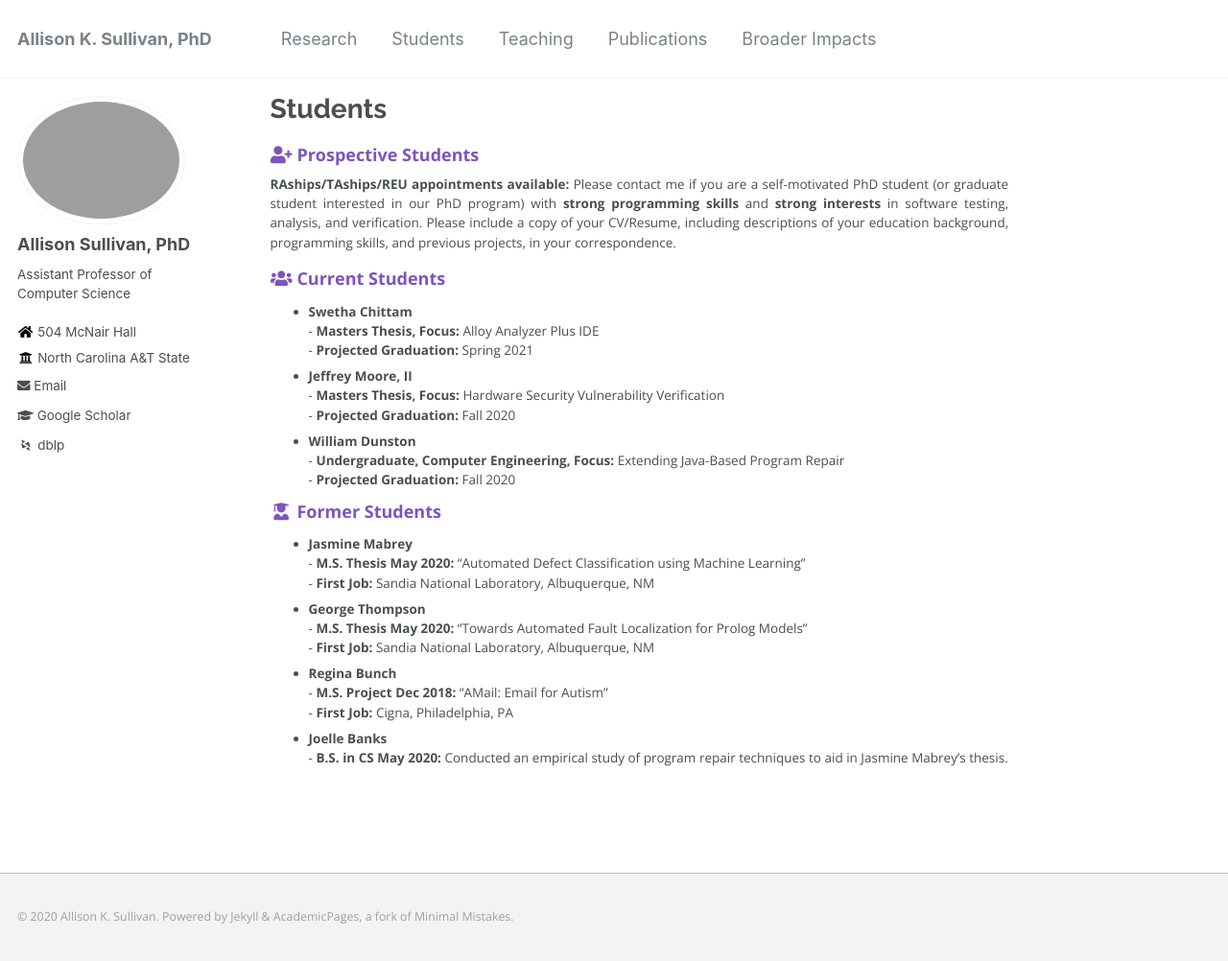
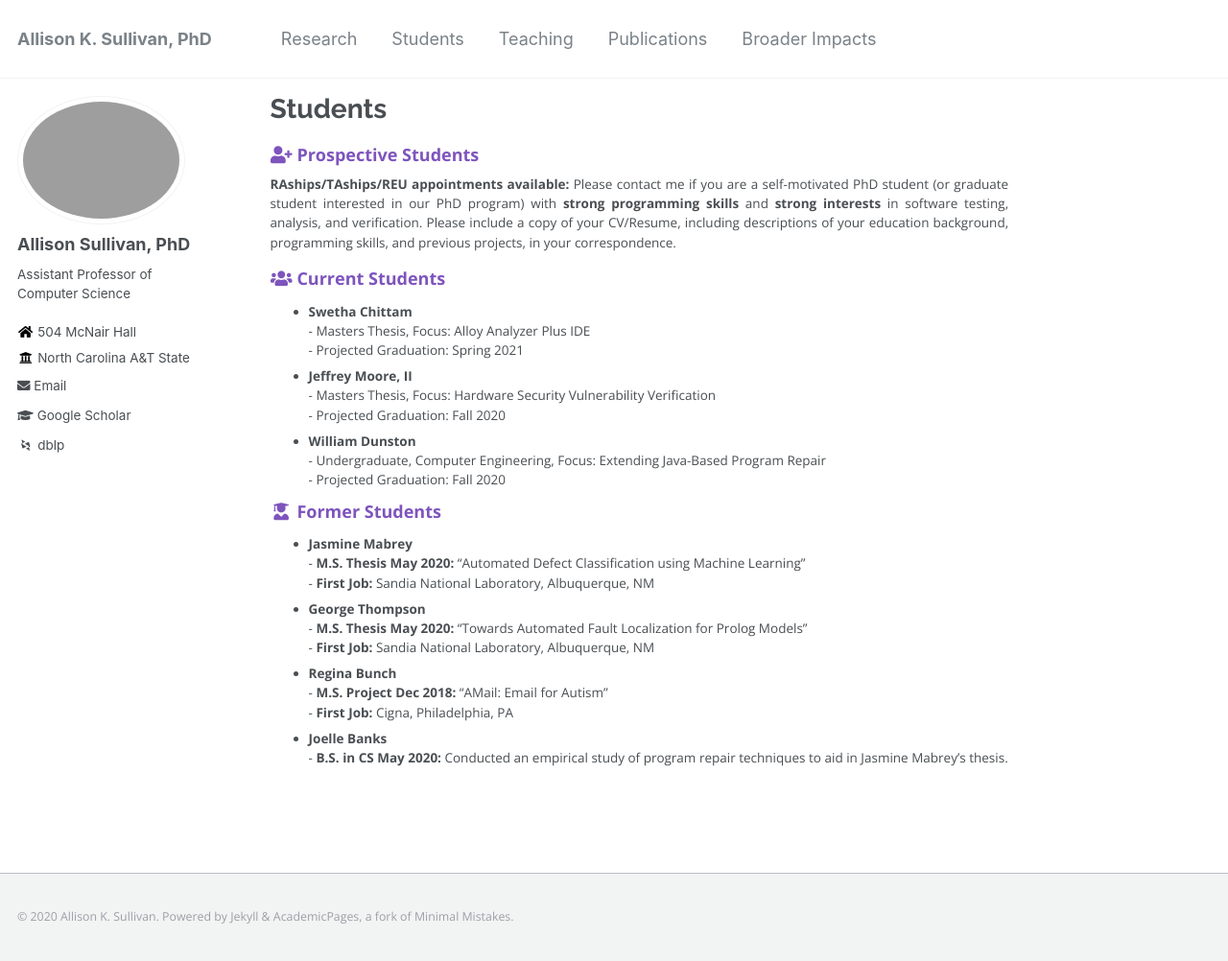
Before and after one commit to Allisonius/allisonius.github.io, a Jekyll site: the page built from _pages/students.md, in a window 1280 px wide and 1002 px high. Shown: the whole window at 96% size. Built offline with Jekyll 4.4.1, drawn with Linux system fonts in a browser that asks for light colours; some web fonts are replaced.

```diff
--- a/_pages/students.md
+++ b/_pages/students.md
@@ -10,9 +10,9 @@ author_profile: true
 
 
 ### <i class="fa fa-fw fa-users" aria-hidden="true"></i> Current Students
-* **Swetha Chittam** <br> - **Masters Thesis, Focus:** Alloy Analyzer Plus IDE <br> - **Projected Graduation:** Spring 2021
-* **Jeffrey Moore, II** <br> - **Masters Thesis, Focus:** Hardware Security Vulnerability Verification  <br> - **Projected Graduation:** Fall 2020
-* **William Dunston** <br> - **Undergraduate, Computer Engineering, Focus:** Extending Java-Based Program Repair <br> - **Projected Graduation:** Fall 2020
+* **Swetha Chittam** <br> - Masters Thesis, Focus: Alloy Analyzer Plus IDE <br> - Projected Graduation: Spring 2021
+* **Jeffrey Moore, II** <br> - Masters Thesis, Focus: Hardware Security Vulnerability Verification  <br> - Projected Graduation: Fall 2020
+* **William Dunston** <br> - Undergraduate, Computer Engineering, Focus: Extending Java-Based Program Repair <br> - Projected Graduation: Fall 2020
 
 ### <i class="fa fa-fw fa-user-graduate" aria-hidden="true"></i> Former Students
 * **Jasmine Mabrey** <br> - **M.S. Thesis May 2020:** "Automated Defect Classification using Machine Learning" <br> - **First Job:** Sandia National Laboratory, Albuquerque, NM
```
